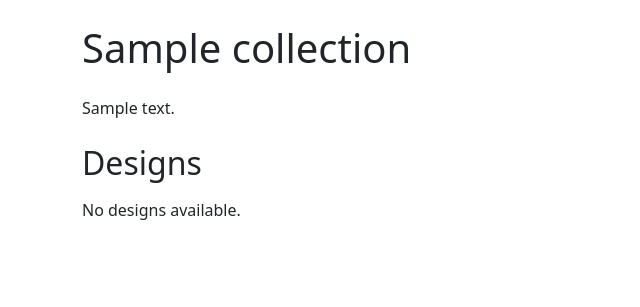
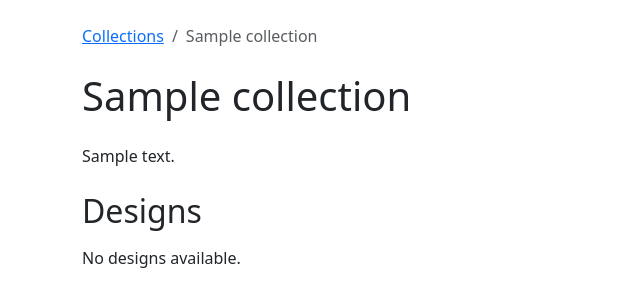
Before and after one commit to goodtune/boxedin, a Django app: page /collections/00000000-0000-0000-0000-000000000001/ in a window 1280 px wide. Shown: the top 307 px of the page, without its empty margins (0-640 px from the left). Run offline with Django 5.2, Linux system fonts and the light colour scheme; tables that the repository leaves empty hold one stand-in row (values such as "Sample post"); data that the repository does not hold is empty.

Commit message:
Improve collection and design views

```diff
--- a/designs/templates/designs/base.html
+++ b/designs/templates/designs/base.html
@@ -7,6 +7,11 @@
     <link href="https://cdn.jsdelivr.net/npm/bootstrap@5.3.2/dist/css/bootstrap.min.css" rel="stylesheet">
   </head>
   <body class="container py-4">
+    <nav aria-label="breadcrumb" class="mb-4">
+      <ol class="breadcrumb mb-0">
+        {% block breadcrumbs %}{% endblock %}
+      </ol>
+    </nav>
     {% block content %}{% endblock %}
   </body>
 </html>
--- a/designs/templates/designs/collection_detail.html
+++ b/designs/templates/designs/collection_detail.html
@@ -1,12 +1,19 @@
 {% extends "designs/base.html" %}
 {% block title %}{{ collection.name }}{% endblock %}
+{% block breadcrumbs %}
+<li class="breadcrumb-item"><a href="{% url 'collection-list' %}">Collections</a></li>
+<li class="breadcrumb-item active" aria-current="page">{{ collection.name }}</li>
+{% endblock %}
 {% block content %}
 <h1 class="mb-4">{{ collection.name }}</h1>
 <p class="mb-4">{{ collection.description }}</p>
 <h2 class="mb-3">Designs</h2>
 <div class="list-group">
   {% for design in designs %}
-  <a href="{% url 'design-detail' design.pk %}" class="list-group-item list-group-item-action">
+  <a href="{% url 'design-detail' collection_pk=collection.pk pk=design.pk %}" class="list-group-item list-group-item-action">
+    <svg class="img-fluid border mb-2" width="{{ design.dimensions.width }}" height="{{ design.dimensions.height }}" xmlns="http://www.w3.org/2000/svg" role="img" aria-label="{{ design.dimensions.width }}x{{ design.dimensions.height }}" preserveAspectRatio="none">
+      <rect width="100%" height="100%" fill="#e9ecef"></rect>
+    </svg>
     {{ design.name }} ({{ design.dimensions.width }}x{{ design.dimensions.height }})
   </a>
   {% empty %}
--- a/designs/templates/designs/collection_list.html
+++ b/designs/templates/designs/collection_list.html
@@ -1,5 +1,8 @@
 {% extends "designs/base.html" %}
 {% block title %}Collections{% endblock %}
+{% block breadcrumbs %}
+<li class="breadcrumb-item active" aria-current="page">Collections</li>
+{% endblock %}
 {% block content %}
 <h1 class="mb-4">Collections</h1>
 <div class="list-group">
--- a/designs/test_views.py
+++ b/designs/test_views.py
@@ -20,7 +20,9 @@ class CollectionViewTests(TestCase):
         self.assertContains(response, self.design.name)
 
     def test_design_detail_view(self):
-        response = self.get("design-detail", pk=self.design.pk)
+        response = self.get(
+            "design-detail", collection_pk=self.collection.pk, pk=self.design.pk
+        )
         self.response_200(response)
         self.assertContains(response, self.design.name)
         self.assertContains(response, self.collection.name)
--- a/designs/urls.py
+++ b/designs/urls.py
@@ -9,5 +9,9 @@ urlpatterns = [
         views.CollectionDetailView.as_view(),
         name="collection-detail",
     ),
-    path("designs/<uuid:pk>/", views.DesignDetailView.as_view(), name="design-detail"),
+    path(
+        "collections/<uuid:collection_pk>/designs/<uuid:pk>/",
+        views.DesignDetailView.as_view(),
+        name="design-detail",
+    ),
 ]
--- a/designs/views.py
+++ b/designs/views.py
@@ -24,3 +24,10 @@ class DesignDetailView(DetailView):
     model = Design
     template_name = "designs/design_detail.html"
     context_object_name = "design"
+
+    def get_queryset(self):
+        qs = super().get_queryset()
+        collection_pk = self.kwargs.get("collection_pk")
+        if collection_pk:
+            qs = qs.filter(collection__pk=collection_pk)
+        return qs
```
Also changed, not shown: designs/templates/designs/design_detail.html (+8 -0 lines).
